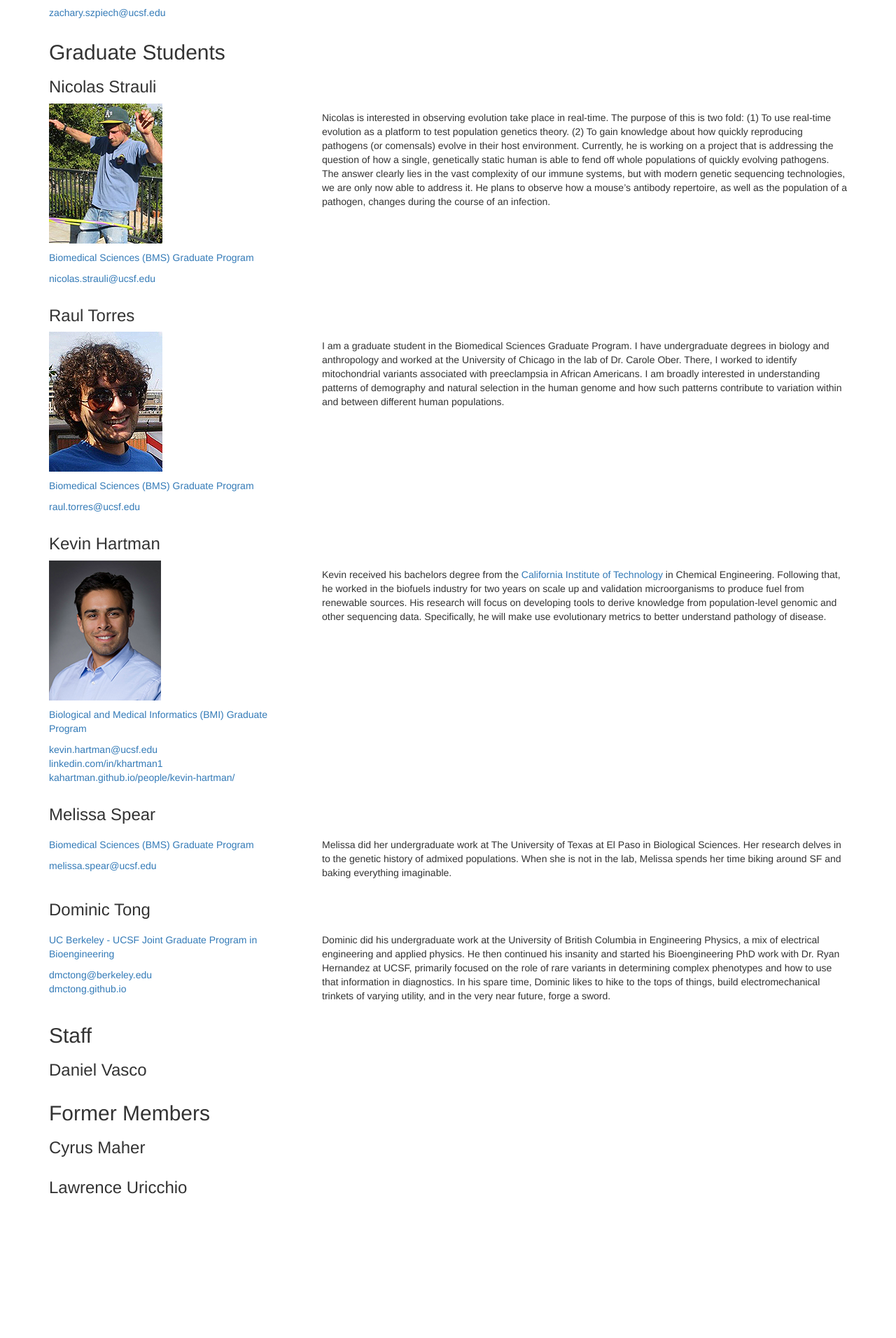
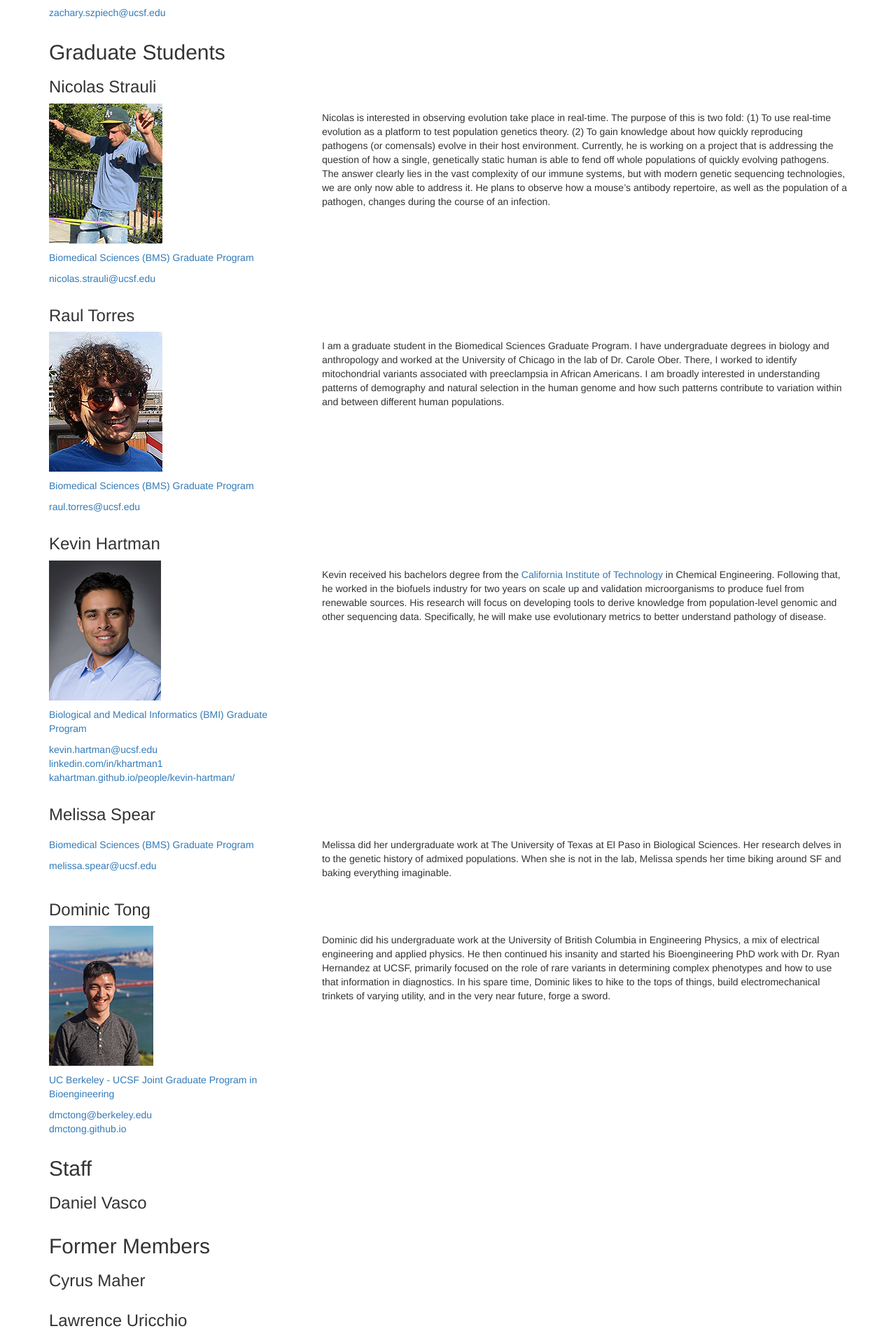
Before and after one commit to HernandezLab/hernandezlab.github.io, a Jekyll site: the page built from people/index.html, in a window 1280 px wide. Shown: the part 775-2687 px from the top of the page at 70% size. Built offline with Jekyll 4.4.1, drawn with Linux system fonts in a browser that asks for light colours; nearby versions of some CDN libraries; before the commit the page ends 2497 px from its top, so only the background shows below that.

Commit message:
headshots

```diff
--- a/_data/members.yml
+++ b/_data/members.yml
@@ -25,7 +25,7 @@
       affiliation: "[Biomedical Sciences (BMS) Graduate Program](https://bms.ucsf.edu/)"
       contact: "[nicolas.strauli@ucsf.edu](mailto:nicolas.strauli@ucsf.edu)"
       description: "Nicolas is interested in observing evolution take place in real-time. The purpose of this is two fold: (1) To use real-time evolution as a platform to test population genetics theory. (2) To gain knowledge about how quickly reproducing pathogens (or comensals) evolve in their host environment. Currently, he is working on a project that is addressing the question of how a single, genetically static human is able to fend off whole populations of quickly evolving pathogens. The answer clearly lies in the vast complexity of our immune systems, but with modern genetic sequencing technologies, we are only now able to address it. He plans to observe how a mouse's antibody repertoire, as well as the population of a pathogen, changes during the course of an infection."
-      image: /static/img/heashot-Strauli.jpg
+      image: /static/img/headshot-Strauli.jpg
     -
       name: "Raul Torres"
       affiliation: "[Biomedical Sciences (BMS) Graduate Program](https://bms.ucsf.edu/)"
@@ -55,6 +55,7 @@
           [dmctong@berkeley.edu](mailto:dmctong@berkeley.edu)
           [dmctong.github.io](https://dmctong.github.io)
       description: "Dominic did his undergraduate work at the University of British Columbia in Engineering Physics, a mix of electrical engineering and applied physics. He then continued his insanity and started his Bioengineering PhD work with Dr. Ryan Hernandez at UCSF, primarily focused on the role of rare variants in determining complex phenotypes and how to use that information in diagnostics. In his spare time, Dominic likes to hike to the tops of things, build electromechanical trinkets of varying utility, and in the very near future, forge a sword."
+      image: /static/img/headshot-Tong.jpg
 -
   group: "Staff"
   members:
```
Also changed, not shown: static/img/headshot-Strauli.jpg (renamed from static/img/heashot-Strauli.jpg), static/img/headshot-Tong.jpg (added).
